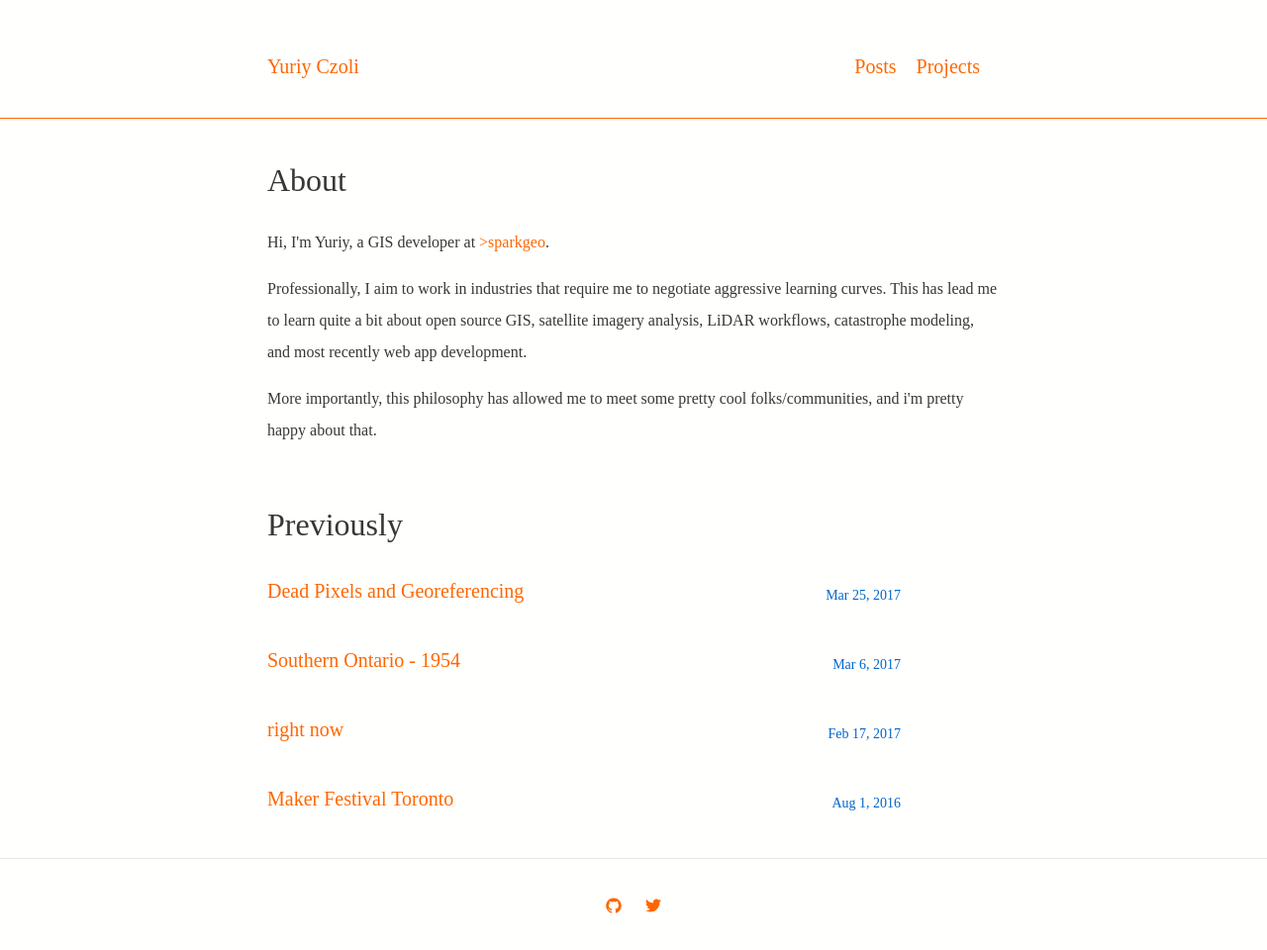
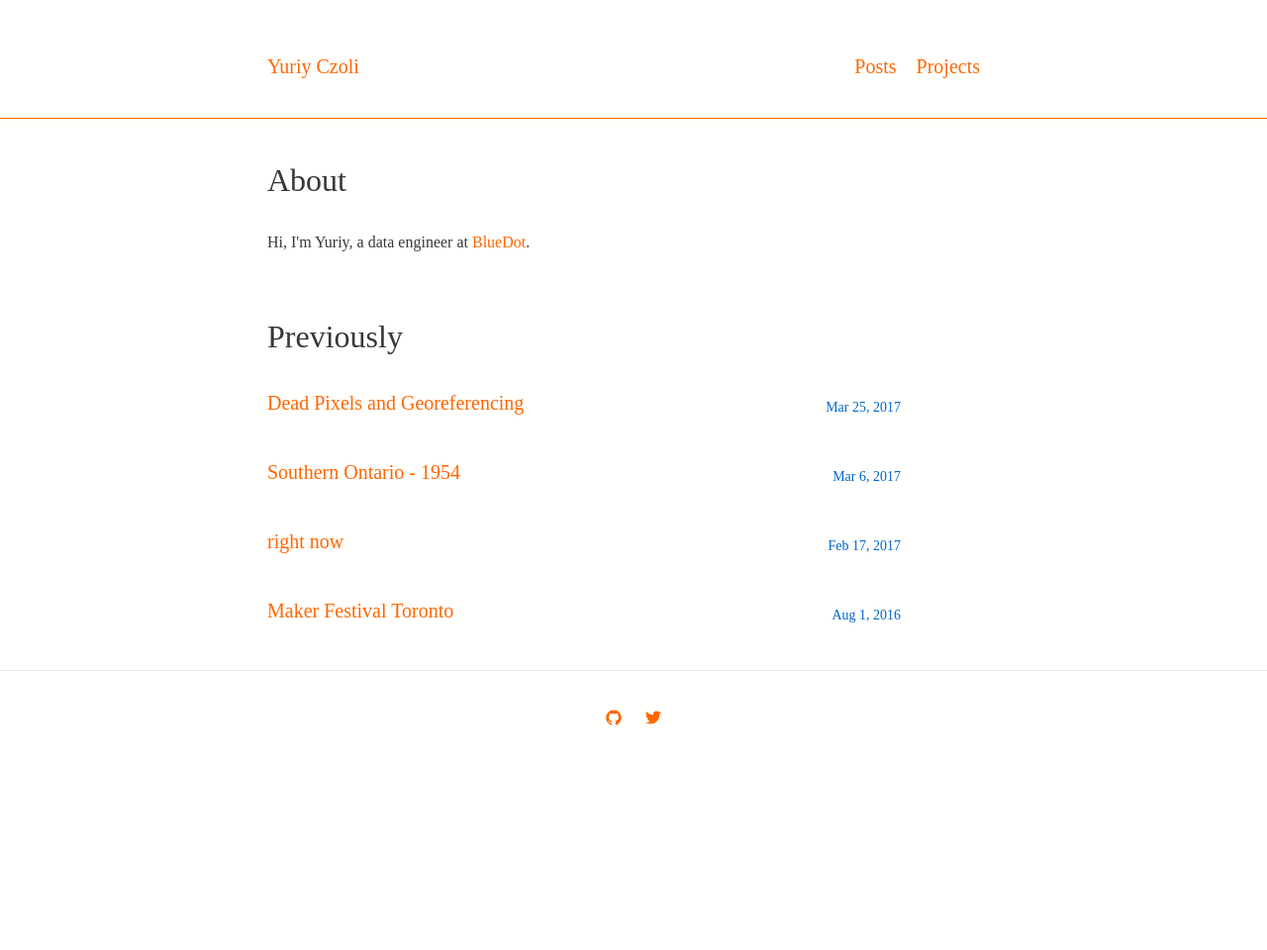
Before and after one commit to YKCzoli/YKCzoli.github.io, a Jekyll site: the page built from index.html, in a window 1280 px wide and 960 px high. Shown: the whole window at 99% size. Built offline with Jekyll 4.4.1, drawn with Linux system fonts in a browser that asks for light colours.

Commit message:
Update about me

```diff
--- a/index.html
+++ b/index.html
@@ -4,11 +4,7 @@ layout: default
 
 <h1>About</h1>
 
-<p>Hi, I'm Yuriy, a GIS developer at <a href="http://www.sparkgeo.com/" target="_blank">>sparkgeo</a>.</p>
-
-<p>Professionally, I aim to work in industries that require me to negotiate aggressive learning curves. This has lead me to learn quite a bit about open source GIS, satellite imagery analysis, LiDAR workflows, catastrophe modeling, and most recently web app development.</p>
-
-<p>More importantly, this philosophy has allowed me to meet some pretty cool folks/communities, and i'm pretty happy about that.</p>
+<p>Hi, I'm Yuriy, a data engineer at <a href="https://bluedot.global/" target="_blank">BlueDot</a>.</p>
 
 <br>
 
```
